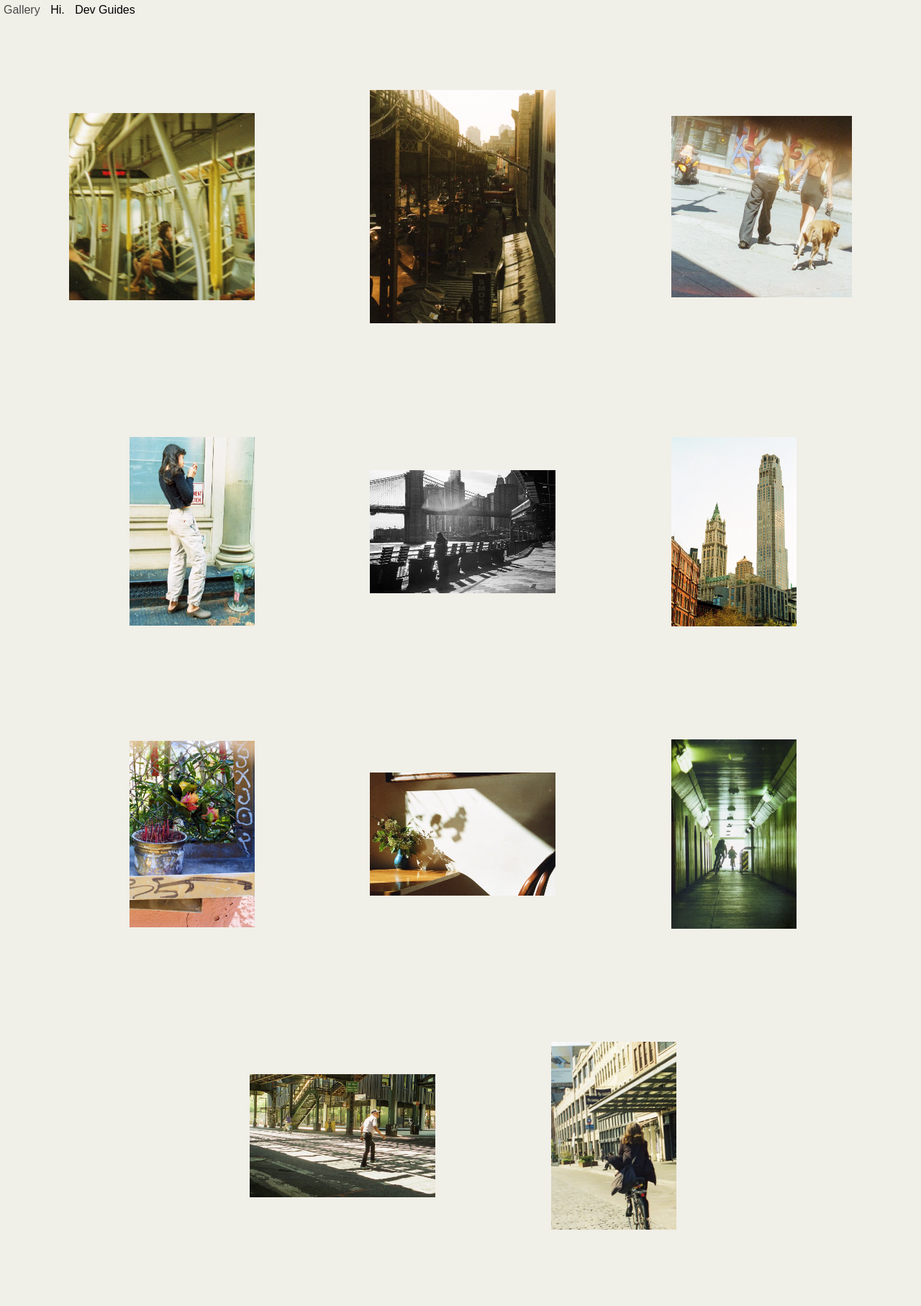
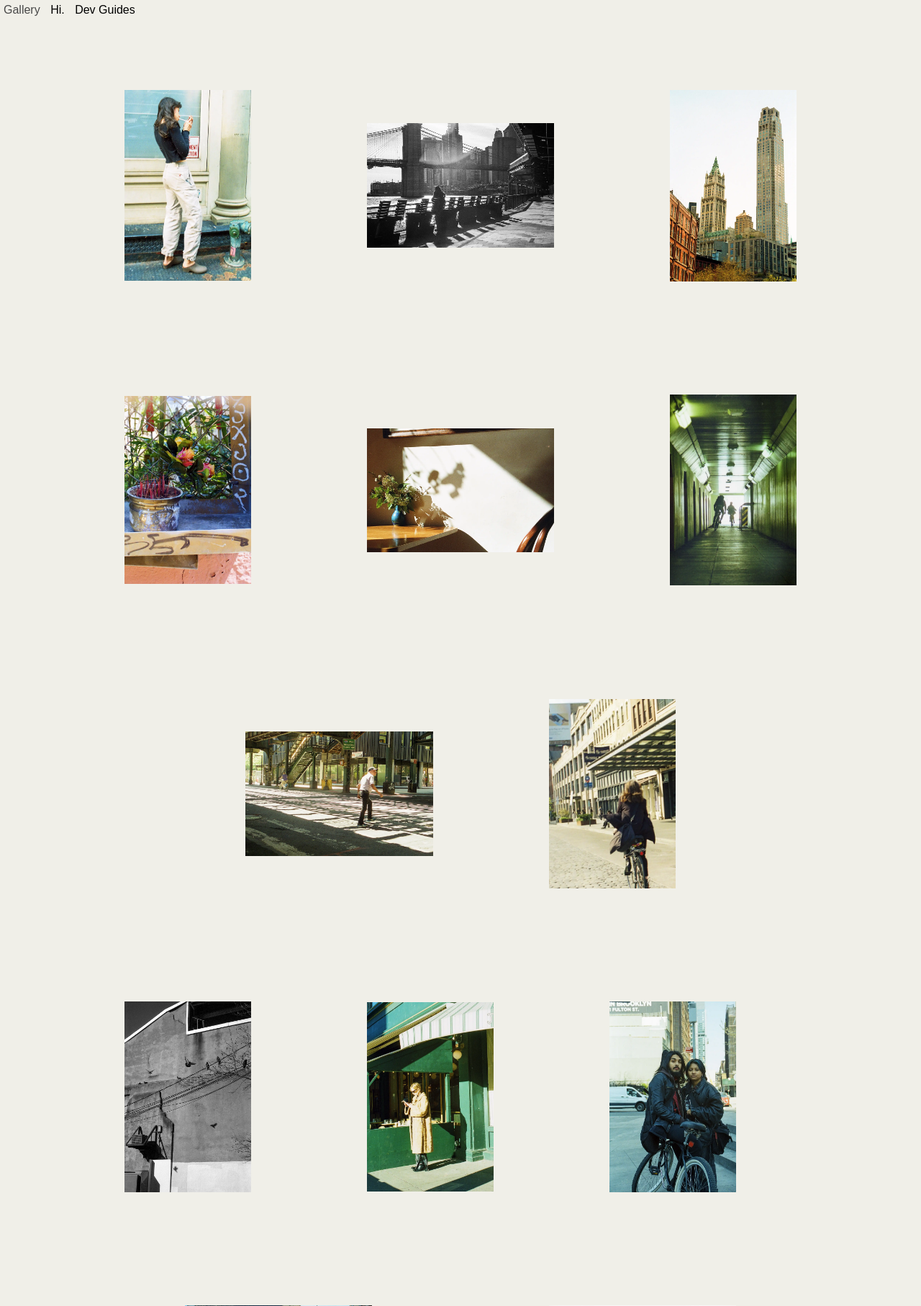
Before and after one commit to sewphl/uvVdu, a PHP site: page /index.html in a window 1280 px wide. Shown: the top 1814 px of the page at 72% size. Run offline with PHP 8.4, Linux system fonts and the light colour scheme; some web fonts are replaced.

Commit message:
remove new photos

```diff
--- a/css/main.css
+++ b/css/main.css
@@ -79,6 +79,7 @@
     " . . . . . . . . . ."
     " . . . . . . . . . ."
     " . . . . . . . . . ."
+    /*
     " . . gi23 gi23 gi23 gi23 gi23 gi23 . ."
     " . . . . . . . . . ."
     " . . . . . . . . . ."
@@ -94,6 +95,7 @@
     " . . . . . . . . . ."
     " . . . . . . . . . ."
     " . . . . . . . . . ."
+    */
     " . . gi1 gi1 gi1 gi1 gi1 gi1 . ."
     " . . . . . . . . . ."
     " . . . . . . . . . ."
@@ -212,6 +214,30 @@
   @media (min-width: 701px) {
     .grid {
       grid-template-areas:
+        ". . . . . . . . . . "
+        " . gi1 gi1 gi1 . gi8 gi8 gi8 gi8 ."
+        ". . . . . . . . . . "
+        " . gi3 gi3 gi3 . . gi4 gi4 gi4 ."
+        ". . . . . . . . . . "
+        " . gi5 gi5 gi5 gi5 . gi6 gi6 gi6 ."
+        ". . . . . . . . . . "
+        " . gi7 gi7 gi7 gi7 . gi22 gi22 gi22 ."
+        ". . . . . . . . . . "
+        " . gi9 gi9 gi9 . . gi10 gi10 gi10 ."
+        ". . . . . . . . . . "
+        " . gi11 gi11 gi11 . gi12 gi12 gi12 gi12 ."
+        ". . . . . . . . . . "
+        " . gi13 gi13 gi13 gi13 . gi14 gi14 gi14 ."
+        ". . . . . . . . . . "
+        " . gi15 gi15 gi15 . . gi16 gi16 gi16 . "
+        ". . . . . . . . . . "
+        " . gi17 gi17 gi17 gi17 . gi18 gi18 gi18 ."
+        ". . . . . . . . . . "
+        " . gi19 gi19 gi19 . . gi20 gi20 gi20 ."
+        ". . . . . . . . . . "
+        ". . . . foot foot . . . . "
+
+/*
       ". . . . . . . . . . "
               " . gi23 gi23 gi23 gi23 gi24 gi24 gi24 gi24 . "
               ". . . . . . . . . . "
@@ -237,12 +263,8 @@
         ". . . . . . . . . . "
         " . . . . gi20 gi20 gi20 . . ."
         ". . . . . . . . . . "
-        /*
-        " . gi21 gi21 gi21 . . gi22 gi22 gi22 . "
-        ". . . . . . . . . . "
-        */
-
         ". . . . foot foot . . . . "
+*/
       ;
       grid-gap: 6vw;
       }
@@ -255,8 +277,10 @@
       }
       .grid {
         grid-template-areas:
+        /*
           ". . . . . . . . . . . . . ."
           " gi23 gi23 gi23 gi23 . gi24 gi24 gi24 gi24 . gi25 gi25 gi25 gi25 "
+          */
           ". . . . . . . . . . . . . ."
           " . gi1 gi1 gi1 . gi8 gi8 gi8 gi8 . gi3 gi3 gi3 ."
           ". . . . . . . . . . . . . ."
--- a/index.html
+++ b/index.html
@@ -37,6 +37,7 @@
     <div class="container">
     <div class="grid">
       <span id="gallery"></span>
+      <!--
       <div class="photo gi23">
         <img src="images/s-0002.webp" onclick="openMe('Lightbox');toSlide(1)" class="hover-shadow preview" alt="">
        </div>
@@ -46,6 +47,7 @@
        <div class="photo gi25">
         <img src="images/s-0001.webp" onclick="openMe('Lightbox');toSlide(3)" class="hover-shadow preview" alt="">
        </div>
+       -->
       <div class="photo gi1">
         <img src="images/p-0011.webp" onclick="openMe('Lightbox');toSlide(4)" class="hover-shadow preview" alt="">
        </div>
```
